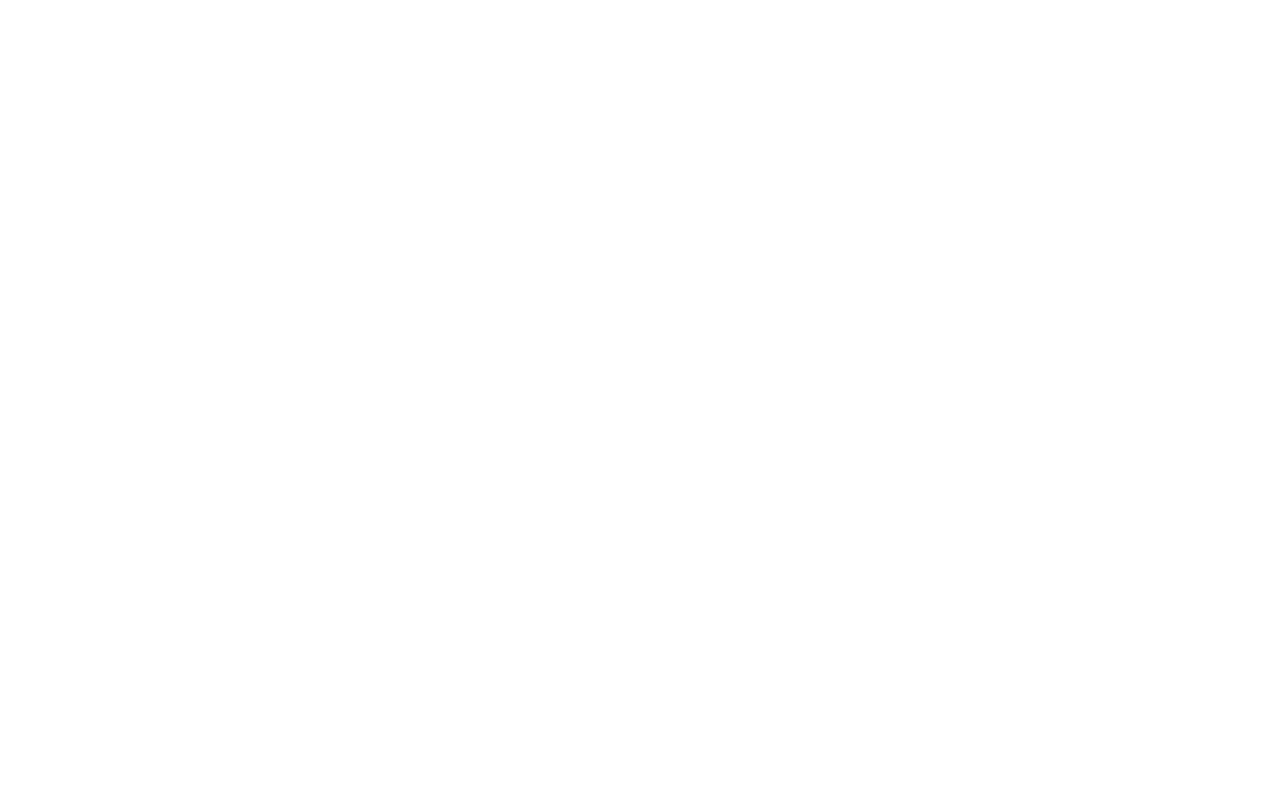
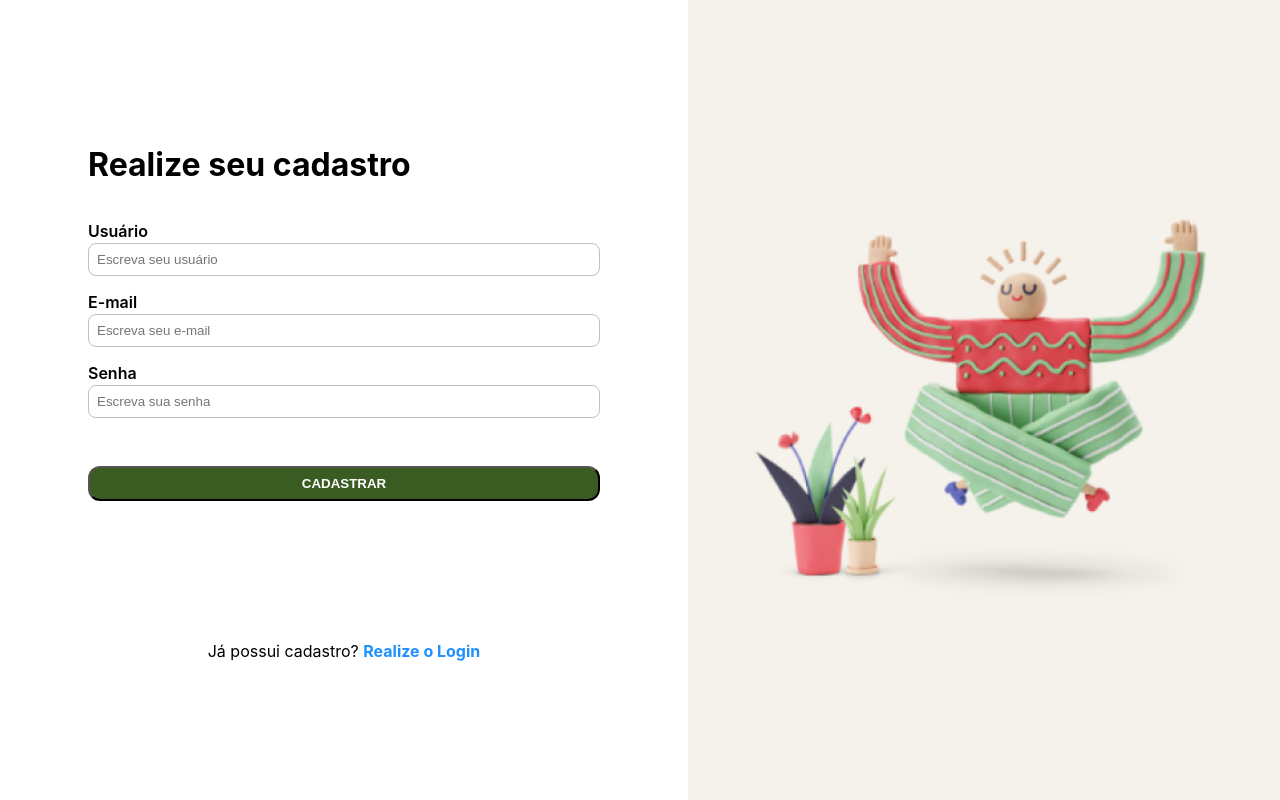
Before and after one commit to vih2021/app_terapeutico, a React (Create React App) app: page /signup in a window 1280 px wide. Before the commit this address had no page. Built offline with nearby package versions, Linux system fonts and the light colour scheme.

Commit message:
login e cadastro

```diff
--- a/public/index.html
+++ b/public/index.html
@@ -24,7 +24,12 @@
       work correctly both with client-side routing and a non-root public URL.
       Learn how to configure a non-root public URL by running `npm run build`.
     -->
-    <title>Therapeutic App</title>
+
+    <link rel="preconnect" href="https://fonts.googleapis.com">
+    <link rel="preconnect" href="https://fonts.gstatic.com" crossorigin>
+    <link href="https://fonts.googleapis.com/css2?family=Indie+Flower&display=swap" rel="stylesheet">
+
+    <title>Florescer</title>
   </head>
   <body>
     <noscript>You need to enable JavaScript to run this app.</noscript>
--- /dev/null
+++ b/src/css/Login.css
@@ -0,0 +1,85 @@
+.login__container {
+    display: flex;
+    justify-content: center;
+    width: 100%;
+    height: 100%;
+    overflow-y: hidden;
+}
+
+.login__form-container {
+    height: 100%;
+    display: flex;
+    flex: 1 1 0px;
+    flex-direction: column;
+    justify-content: space-evenly;
+    background-color: white;
+    padding: 0px 48px;
+}
+
+.login__image-container {
+    flex: 1 1 0px;
+}
+
+.login__form {
+    width: 100%;
+    max-width: 512px;
+    margin: 0 auto;
+    display: flex;
+    flex-direction: column;
+    justify-content: center;
+    align-items: center;
+    gap: 16px;
+}
+
+.login__input-container {
+    display: flex;
+    flex-direction: column;
+    gap: 2px;
+    width: 100%;
+}
+
+.login__label {
+    font-weight: 600;
+}
+
+.login__input {
+    border-radius: 8px;
+    padding: 8px;
+    border: 1px solid rgb(192, 192, 192);
+}
+
+.login__confirm-button {
+    margin-top: 32px;
+    width: 100%;
+    background-color: #3A5B22;
+    color: white;
+    text-transform: uppercase;
+    font-weight: 700;
+    padding: 8px;
+    border-radius: 12px;
+    cursor: pointer;
+}
+
+.login__login-title {
+    text-align: left;
+    font-family: "Indie Flower", cursive;
+    font-weight: bold;
+    font-size: 56px;
+}
+
+.login__bottom-text {
+    margin-top: 16px;
+    text-align: center;
+}
+
+.login__bottom-text > a {
+    text-decoration: none;
+    color: #1E90FF;
+    font-weight: bold;
+}
+
+.login__image {
+    width: 100%;
+    height: 100%;
+    object-fit: cover;
+}
--- /dev/null
+++ b/src/css/Signup.css
@@ -0,0 +1,82 @@
+.signup__container {
+    display: flex;
+    justify-content: center;
+    width: 100%;
+    height: 100%;
+    overflow-y: hidden;
+}
+
+.signup__form-container {
+    height: 100%;
+    display: flex;
+    flex: 1 1 0px;
+    flex-direction: column;
+    justify-content: space-evenly;
+    background-color: white;
+    padding: 0px 48px;
+}
+
+.signup__image-container {
+    flex: 1 1 0px;
+}
+
+.signup__form {
+    width: 100%;
+    max-width: 512px;
+    margin: 0 auto;
+    display: flex;
+    flex-direction: column;
+    justify-content: center;
+    gap: 16px;
+}
+
+.signup__input-container {
+    display: flex;
+    flex-direction: column;
+    gap: 2px;
+    width: 100%;
+}
+
+.signup__label {
+    font-weight: 600;
+}
+
+.signup__input {
+    border-radius: 8px;
+    padding: 8px;
+    border: 1px solid rgb(192, 192, 192);
+}
+
+.signup__button {
+    margin-top: 32px;
+    width: 100%;
+    background-color: #3A5B22;
+    color: white;
+    text-transform: uppercase;
+    font-weight: 700;
+    padding: 8px;
+    border-radius: 12px;
+    cursor: pointer;
+}
+
+.signup__h1 {
+    text-align: left;
+    font-weight: bold;
+}
+
+.signup__p {
+    margin-top: 16px;
+    text-align: center;
+}
+
+.signup__a {
+    text-decoration: none;
+    color: #1E90FF;
+    font-weight: bold;
+}
+
+.signup__img {
+    width: 100%;
+    height: 100%;
+    object-fit: cover;
+}
--- a/src/css/index.css
+++ b/src/css/index.css
@@ -11,3 +11,7 @@
   font-family: source-code-pro, Menlo, Monaco, Consolas, 'Courier New',
     monospace;
 }
+
+html, body, #root {
+  height: 100%;
+}
--- a/src/index.js
+++ b/src/index.js
@@ -2,6 +2,7 @@
 import ReactDOM from 'react-dom/client';
 import App from './App';
 import reportWebVitals from './reportWebVitals';
+import './css/index.css'
 
 const root = ReactDOM.createRoot(document.getElementById('root'));
 root.render(
--- /dev/null
+++ b/src/pages/Login.js
@@ -0,0 +1,41 @@
+import { useNavigate } from 'react-router';
+import '../css/Login.css'
+
+export default function Signup(){
+    const navigate = useNavigate();
+
+    function goHome() {
+        navigate('/app')
+    }
+
+    return(
+        <div className="login__container">
+            <div className="login__form-container">
+                <h1 className="login__login-title">Florescer</h1>
+                <form className="login__form" onSubmit={goHome}>
+                    <div className="login__input-container">
+                        <label className="login__label" htmlFor="usuario">
+                            Usuário
+                        </label>
+                        <input className="login__input" id="usuario" type="text" placeholder="Escreva seu usuário"/>
+                    </div>
+                    <div className="login__input-container">
+                        <label className="login__label" htmlFor="senha">
+                            Senha
+                        </label>
+                        <input className="login__input" id="senha" type="password" placeholder="Escreva sua senha"/>
+                    </div>
+                    <button className="login__confirm-button" type="submit">
+                        Entrar
+                    </button>
+                </form>
+                <div>
+                    <p className="login__bottom-text">Não possui cadastro? <a href="/signup">Cadastrar</a></p>
+                </div>
+            </div>
+            <div className="login__image-container">
+                <img className="login__image" src="/login.png" alt="Pessoa meditando."/>
+            </div>
+        </div>
+    )
+}
--- /dev/null
+++ b/src/pages/Signup.js
@@ -0,0 +1,47 @@
+import { useNavigate } from 'react-router';
+import '../css/Signup.css'
+
+export default function Signup(){
+    const navigate = useNavigate();
+
+    function goHome() {
+        navigate('/app')
+    }
+
+    return(
+        <div className="signup__container">
+            <div className="signup__form-container">
+                <form className="signup__form" onSubmit={goHome}>
+                    <h1 className="signup__h1">Realize seu cadastro</h1>
+                    <div className="signup__input-container">
+                        <label className="signup__label" htmlFor="usuario">
+                            Usuário
+                        </label>
+                        <input className="signup__input" id="usuario" type="text" placeholder="Escreva seu usuário"/>
+                    </div>
+                    <div className="signup__input-container">
+                        <label className="signup__label" htmlFor="email">
+                            E-mail
+                        </label>
+                        <input className="signup__input" id="email" type="text" placeholder="Escreva seu e-mail"/>
+                    </div>
+                    <div className="signup__input-container">
+                        <label className="signup__label" htmlFor="senha">
+                            Senha
+                        </label>
+                        <input className="signup__input" id="senha" type="password" placeholder="Escreva sua senha"/>
+                    </div>
+                    <button className="signup__button" type="submit">
+                        Cadastrar
+                    </button>
+                </form>
+                <div>
+                    <p className="signup__p">Já possui cadastro? <a className="signup__a" href="/">Realize o Login</a></p>
+                </div>
+            </div>
+            <div className="signup__image-container">
+                <img className="signup__img" src="/login.png" alt="Pessoa meditando."/>
+            </div>
+        </div>
+    )
+}
--- a/src/routes.js
+++ b/src/routes.js
@@ -1,10 +1,14 @@
 import Home from './pages/Home.js'
 import { Route, Routes} from 'react-router-dom'
+import Login from './pages/Login.js'
+import Signup from './pages/Signup.js'
 
 export default function routes(){
     return(
         <Routes>
-            <Route path='/' element={ < Home /> }/>
+            <Route path='/' element={<Login/>}/>
+            <Route path='/app' element={<Home/>}/>
+            <Route path='/signup' element={<Signup/>}/>
         </Routes>
     )
 }
```
Also changed, not shown: public/login.png (added).
